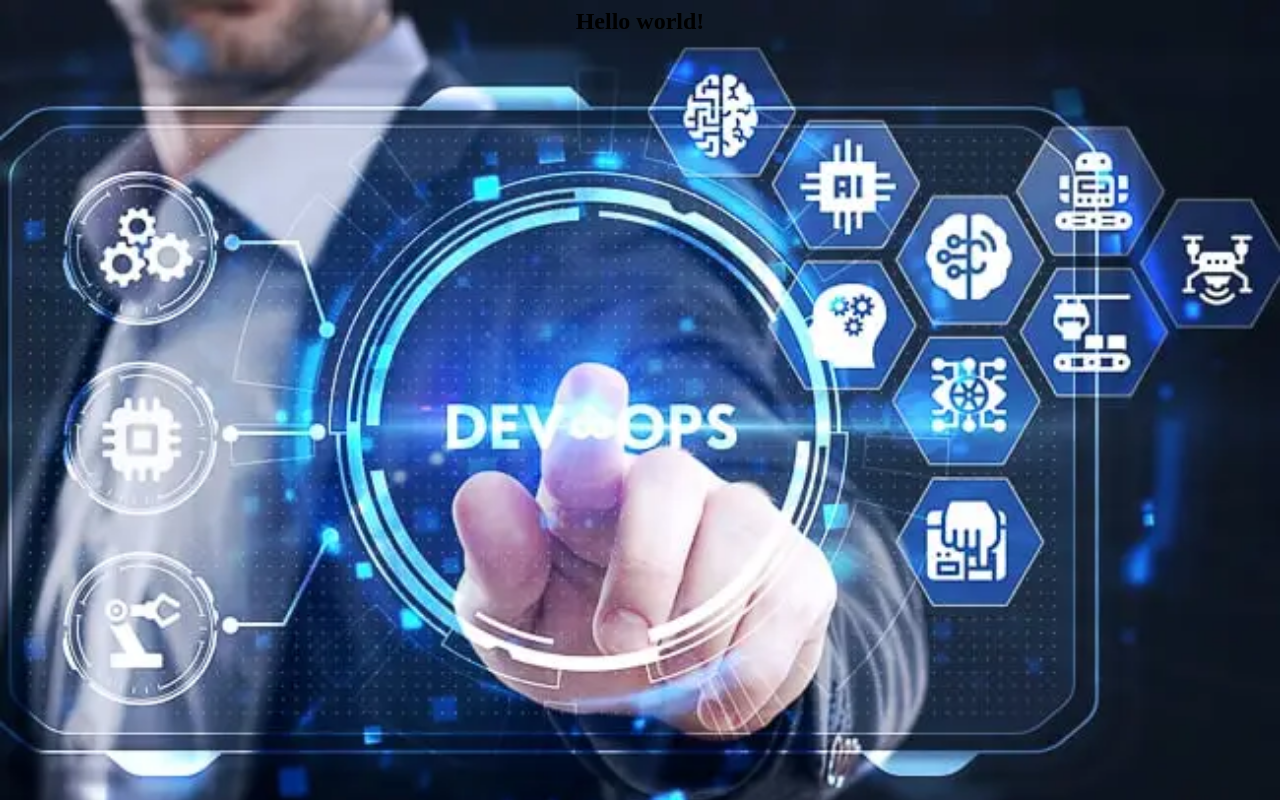
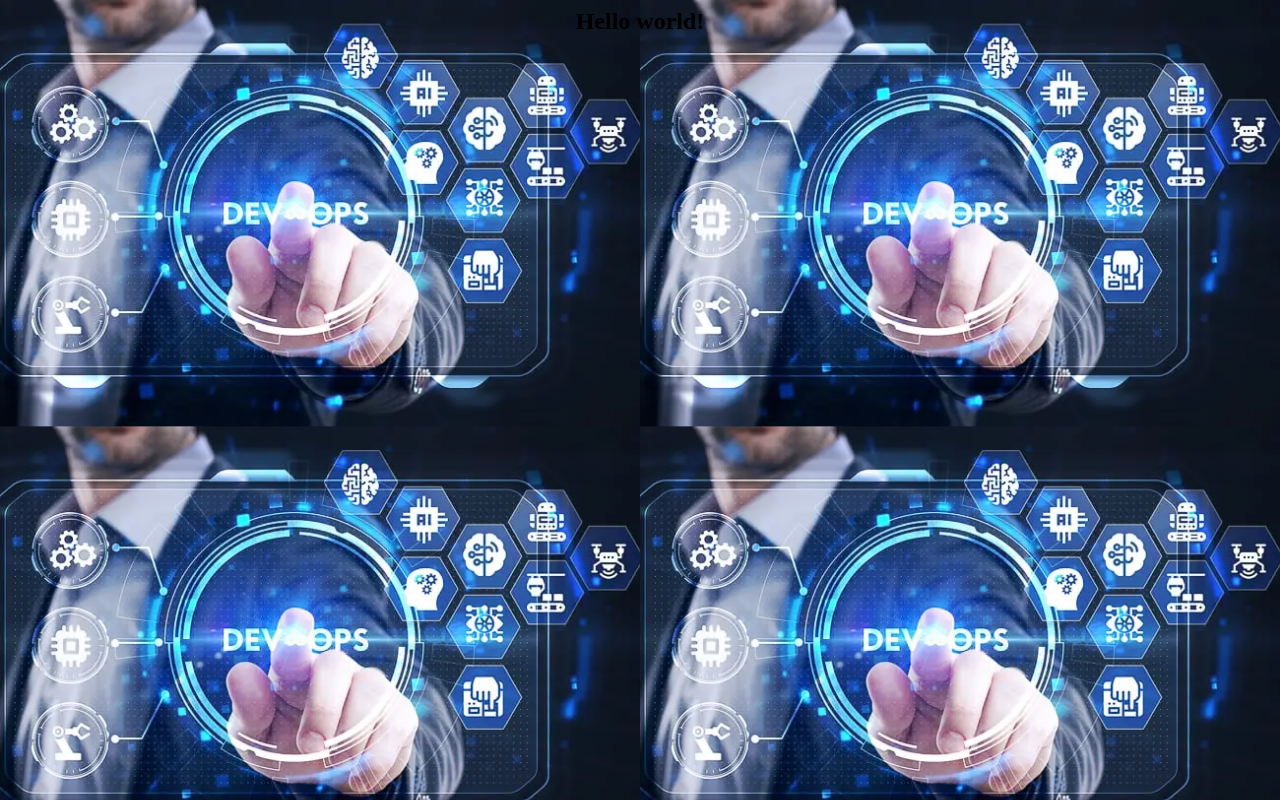
Before and after one commit to Ravivarman16/DevOps-Capstone-project-2, a plain HTML site: page index.html in a window 1280 px wide. Drawn offline with Linux system fonts and the light colour scheme.

Commit message:
Update index.html

```diff
--- a/index.html
+++ b/index.html
@@ -2,7 +2,7 @@
 <head>
 <title> Intellipaat </title>
 </head>
-<body style = "background-image:url('images/devops.jpeg'); background-size: 100%">
+<body style = "background-image:url('images/devops.jpeg'); background-size: 50%">
 <h2 ALIGN=CENTER>Hello world!</h2>
 </body>
 </html>
```
